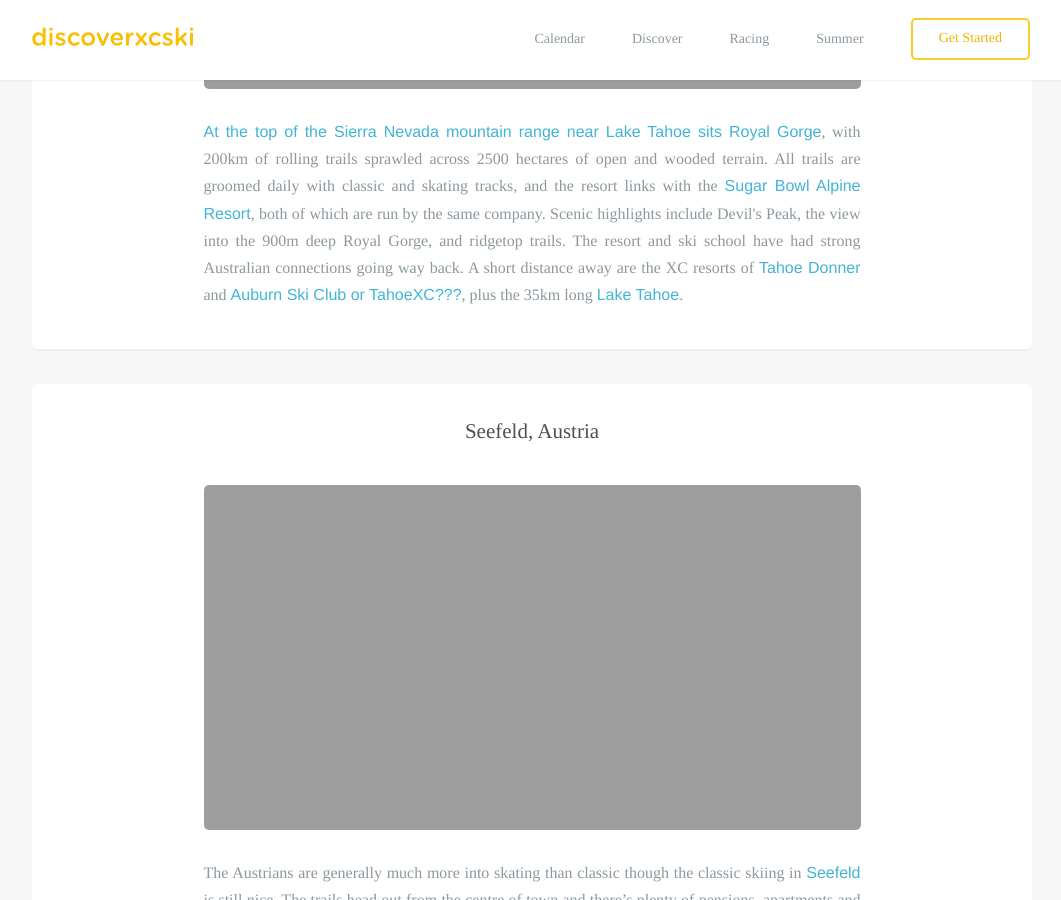
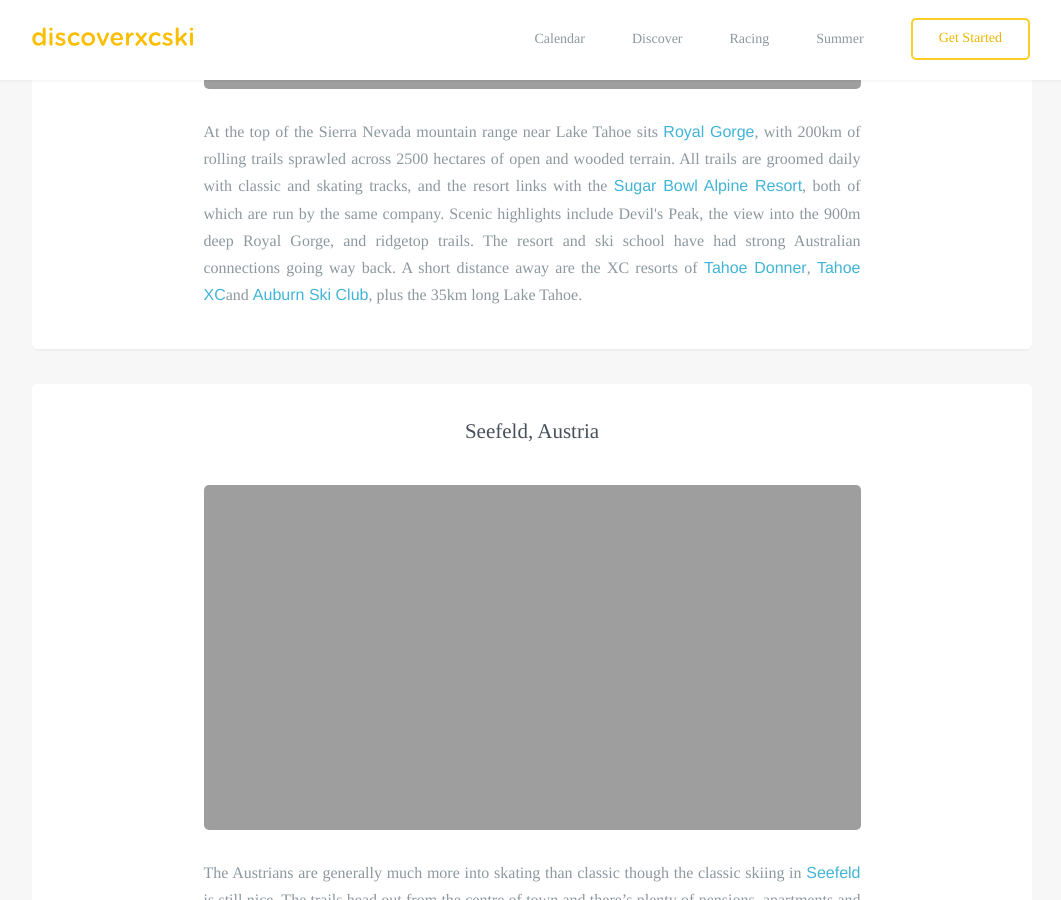
Before and after one commit to robcatto/robcatto.github.io, a Jekyll site: the page built from summer/endless-winter/index.html, in a window 1280 px wide and 900 px high, scrolled down 3185 px. Shown: the whole window, without its empty margins (108-1169 px from the left). Built offline with Jekyll 4.4.1, drawn with Linux system fonts in a browser that asks for light colours; some web fonts are replaced; Markdown is read by kramdown in place of the engine named in the settings.

Commit message:
Update index.html

```diff
--- a/summer/endless-winter/index.html
+++ b/summer/endless-winter/index.html
@@ -91,7 +91,7 @@ layout: default
                 background-size: cover;
                 margin-bottom: 30px;
                 "></div></div>
-                <p class="left__aligned--p"> <a href="http://www.royalgorge.com/xcski" target="_blank">At the top of the Sierra Nevada mountain range near Lake Tahoe sits <a href="http://www.royalgorge.com/xcski"target="blank">Royal Gorge</a>, with 200km of rolling trails sprawled across 2500 hectares of open and wooded terrain. All trails are groomed daily with classic and skating tracks, and the resort links with the <a href="http://www.sugarbowl.com/home"target="blank">Sugar Bowl Alpine Resort</a>, both of which are run by the same company. Scenic highlights include Devil's Peak, the view into the 900m deep Royal Gorge, and ridgetop trails. The resort and ski school have had strong Australian connections going way back. A short distance away are the XC resorts of <a href="http://www.tahoedonner.com/cross-country"target="_blank">Tahoe Donner</a> and <a href="http://auburnskiclub.com/nordic/"target="_blank">Auburn Ski Club or TahoeXC???</a>, plus the 35km long <a href="https://tahoexc.org/"target="_blank">Lake Tahoe</a>.
+                <p class="left__aligned--p"> At the top of the Sierra Nevada mountain range near Lake Tahoe sits <a href="http://www.royalgorge.com/xcski"target="blank">Royal Gorge</a>, with 200km of rolling trails sprawled across 2500 hectares of open and wooded terrain. All trails are groomed daily with classic and skating tracks, and the resort links with the <a href="http://www.sugarbowl.com/home"target="blank">Sugar Bowl Alpine Resort</a>, both of which are run by the same company. Scenic highlights include Devil's Peak, the view into the 900m deep Royal Gorge, and ridgetop trails. The resort and ski school have had strong Australian connections going way back. A short distance away are the XC resorts of <a href="http://www.tahoedonner.com/cross-country"target="_blank">Tahoe Donner</a>, <a href="https://tahoexc.org/"target="_blank">Tahoe XC</a>and <a href="http://auburnskiclub.com/nordic/"target="_blank">Auburn Ski Club</a>, plus the 35km long Lake Tahoe.
                 </p>
 
 
```
